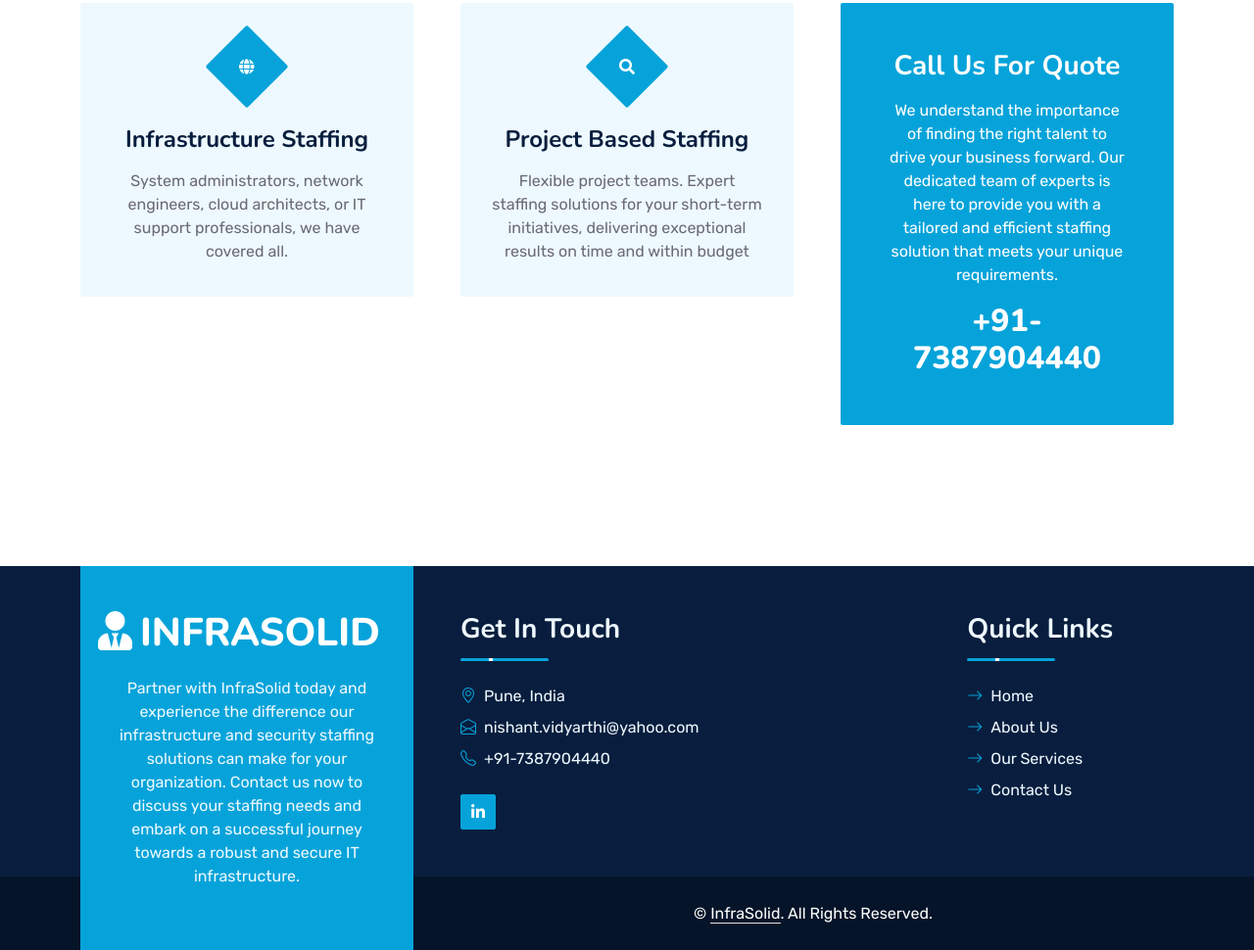
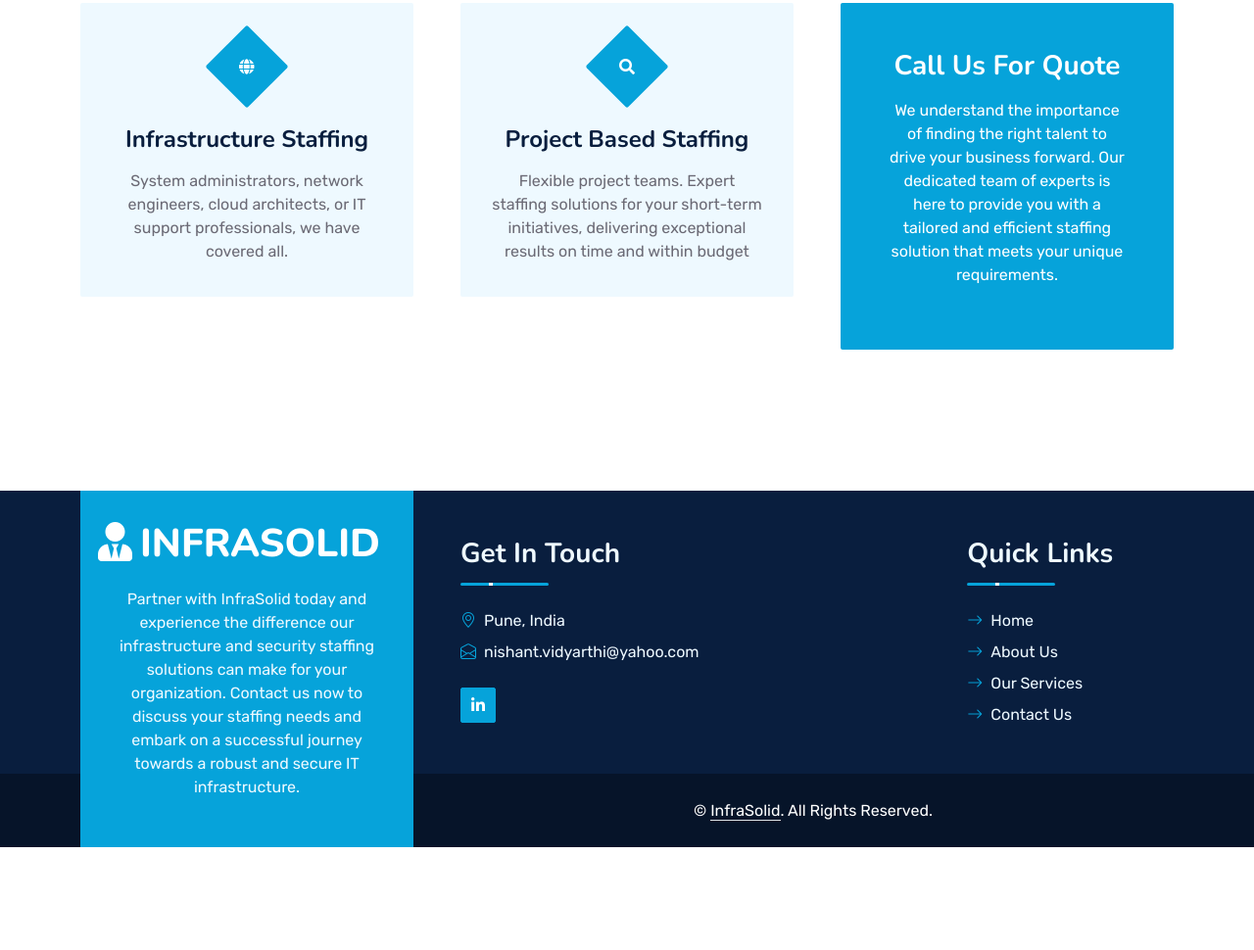
Before and after one commit to jitesh9778/jitesh9778.github.io, a plain HTML site: page service.html in a window 1280 px wide. Shown: the part 1156-2126 px from the top of the page at 98% size. After the commit the page ends 2021 px from the top, so only its background shows below. Drawn offline with nearby package versions, Linux system fonts and the light colour scheme.

Commit message:
Update service.html

```diff
--- a/service.html
+++ b/service.html
@@ -45,7 +45,6 @@
             <div class="col-lg-8 text-center text-lg-start mb-2 mb-lg-0">
                 <div class="d-inline-flex align-items-center" style="height: 45px;">
                     <small class="me-3 text-light"><i class="fa fa-map-marker-alt me-2"></i>Pune, India</small>
-                    <small class="me-3 text-light"><i class="fa fa-phone-alt me-2"></i>+91-7387904440</small>
                     <small class="text-light"><i class="fa fa-envelope-open me-2"></i>nishant.vidyarthi@yahoo.com</small>
                 </div>
             </div>
@@ -204,7 +203,6 @@
                     <div class="position-relative bg-primary rounded h-100 d-flex flex-column align-items-center justify-content-center text-center p-5">
                         <h3 class="text-white mb-3">Call Us For Quote</h3>
                         <p class="text-white mb-3">We understand the importance of finding the right talent to drive your business forward. Our dedicated team of experts is here to provide you with a tailored and efficient staffing solution that meets your unique requirements.</p>
-                        <h2 class="text-white mb-0">+91-7387904440</h2>
                     </div>
                 </div>
             </div>
@@ -328,10 +326,6 @@
                                 <i class="bi bi-envelope-open text-primary me-2"></i>
                                 <p class="mb-0">nishant.vidyarthi@yahoo.com</p>
                             </div>
-                            <div class="d-flex mb-2">
-                                <i class="bi bi-telephone text-primary me-2"></i>
-                                <p class="mb-0">+91-7387904440</p>
-                            </div>
                             <div class="d-flex mt-4">
                                 <!-- <a class="btn btn-primary btn-square me-2" href="#"><i class="fab fa-twitter fw-normal"></i></a>
                                 <a class="btn btn-primary btn-square me-2" href="#"><i class="fab fa-facebook-f fw-normal"></i></a> -->
```
